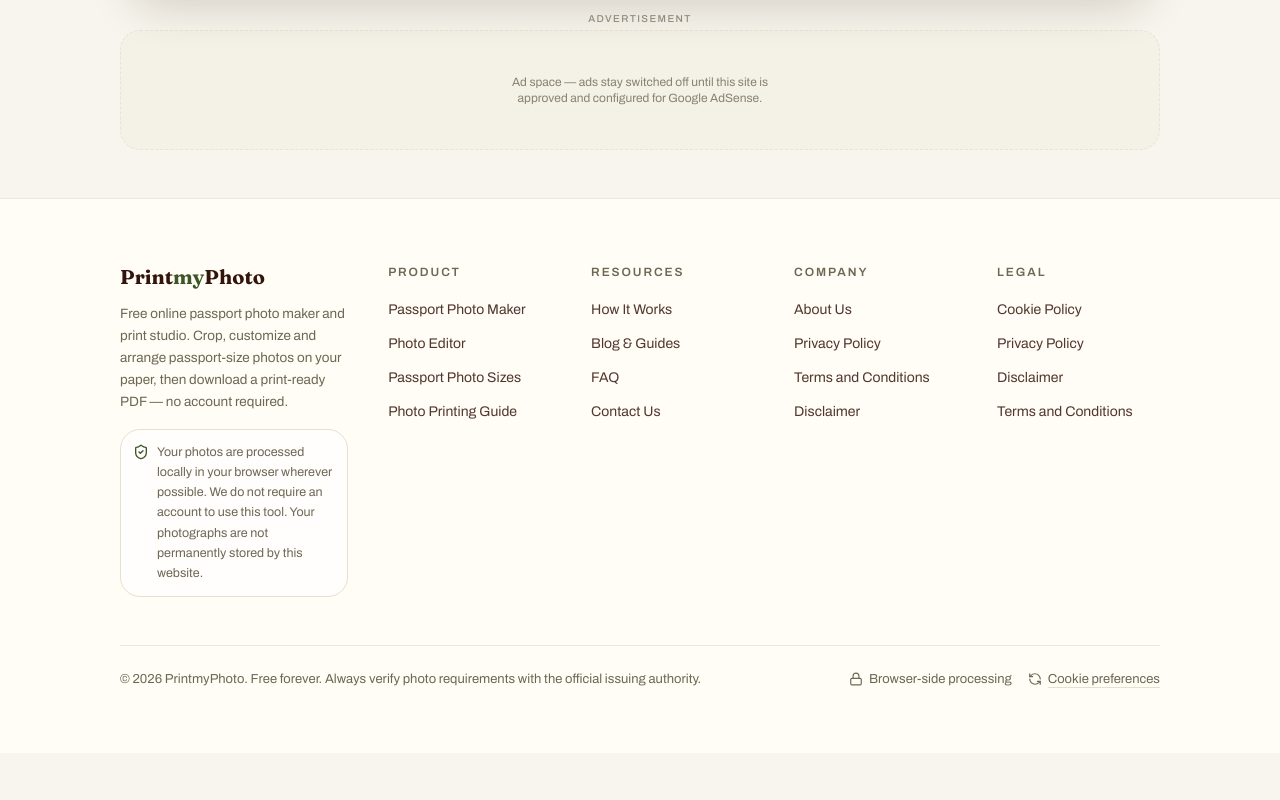
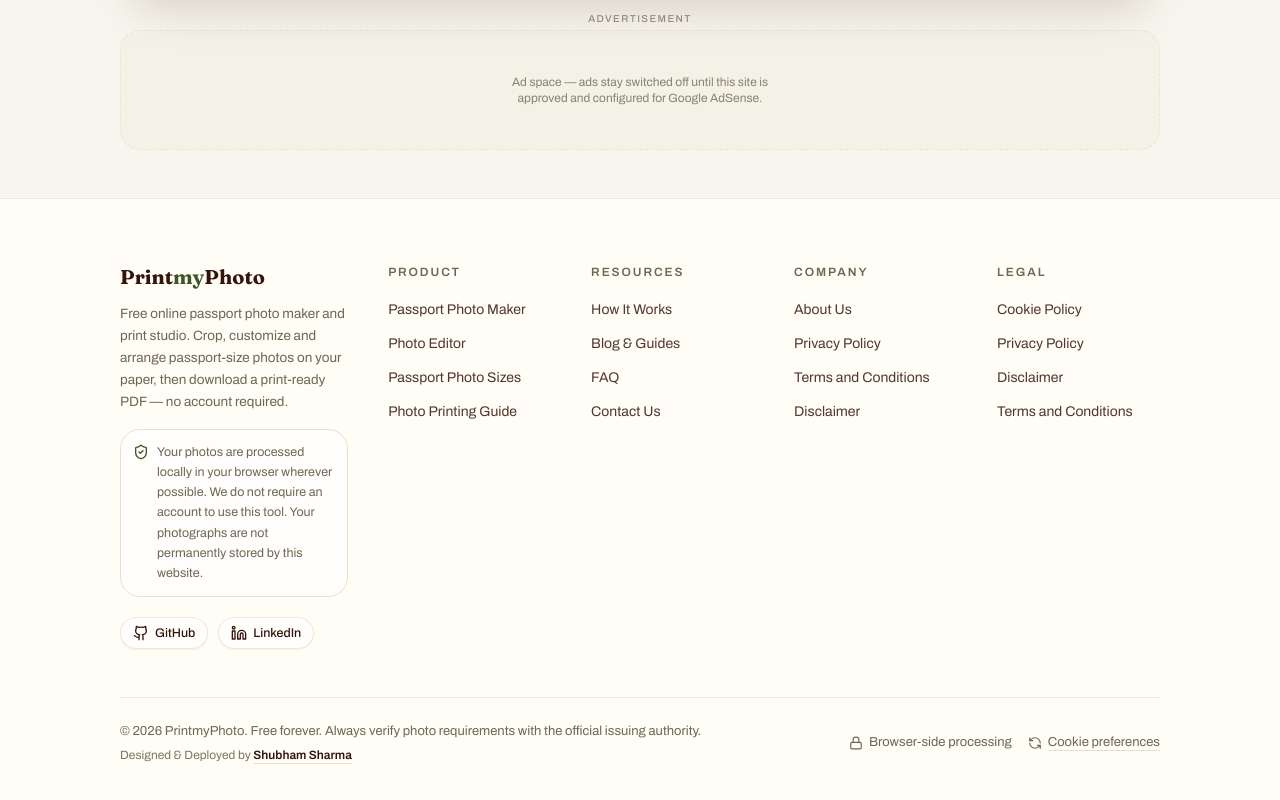
Before and after one commit to developershubham01/PrintmyPhoto, a Next.js app: page / in a window 1280 px wide. Shown: the part 6499-7299 px from the top of the page. Before the commit the page ends 7252 px from the top, so only its background shows below. Built offline with nearby package versions, Linux system fonts and the light colour scheme; no server answers.

Commit message:
feat(seo): add developer GitHub & LinkedIn to footer with tech stack, expand SEO keywords, and generate dynamic sitemap.xml with all country guides

```diff
--- a/src/app/layout.tsx
+++ b/src/app/layout.tsx
@@ -31,10 +31,28 @@ export const metadata: Metadata = {
     "passport photo A4 sheet",
     "passport photo background changer",
     "passport photo maker India",
+    "US passport photo 2x2 online",
+    "UK passport photo 35x45 mm",
+    "Canada passport photo 50x70 mm",
+    "Schengen visa photo maker",
+    "digital passport photo free",
+    "biometric passport photo maker",
+    "print passport photos Walmart Walgreens CVS",
+    "300 DPI passport photo PDF",
+    "id photo maker online free",
+    "visa photo size requirements",
+    "white background photo editor online",
   ],
   applicationName: SITE.name,
-  authors: [{ name: SITE.name }],
-  creator: SITE.name,
+  authors: [
+    { name: "Shubham", url: "https://github.com/developershubham01" },
+    { name: SITE.name, url: SITE.url },
+  ],
+  creator: "Shubham (developershubham01)",
+  publisher: SITE.name,
+  alternates: {
+    canonical: SITE.url,
+  },
   openGraph: {
     type: "website",
     siteName: SITE.name,
--- a/src/app/robots.ts
+++ b/src/app/robots.ts
@@ -10,5 +10,6 @@ export default function robots(): MetadataRoute.Robots {
       },
     ],
     sitemap: `${SITE.url}/sitemap.xml`,
+    host: SITE.url,
   };
 }
--- a/src/app/sitemap.ts
+++ b/src/app/sitemap.ts
@@ -1,31 +1,55 @@
 import type { MetadataRoute } from "next";
 import { SITE } from "@/components/seo/JsonLd";
+import { ALL_COUNTRIES } from "@/data/passport-sizes";
+import { ARTICLES } from "@/content/blog/articles";
 
 /**
- * The studio ships as a single Next.js route with virtual (hash) pages in sandbox
- * previews; in production each virtual page maps 1:1 to a real path below.
+ * Comprehensive sitemap for Google and other search engines.
+ * Dynamically indexes all static pages, 35+ country size guides, and educational articles.
  */
 export default function sitemap(): MetadataRoute.Sitemap {
   const now = new Date();
-  const paths: Array<{ path: string; priority: number; freq: "daily" | "weekly" | "monthly" }> = [
-    { path: "/", priority: 1, freq: "weekly" },
-    { path: "/passport-photo-maker", priority: 0.95, freq: "weekly" },
-    { path: "/passport-photo-sizes", priority: 0.9, freq: "monthly" },
-    { path: "/photo-printing-guide", priority: 0.8, freq: "monthly" },
-    { path: "/how-it-works", priority: 0.7, freq: "monthly" },
-    { path: "/blog", priority: 0.8, freq: "weekly" },
-    { path: "/faq", priority: 0.7, freq: "monthly" },
-    { path: "/about", priority: 0.5, freq: "monthly" },
-    { path: "/contact", priority: 0.5, freq: "monthly" },
-    { path: "/privacy-policy", priority: 0.4, freq: "monthly" },
-    { path: "/terms", priority: 0.4, freq: "monthly" },
-    { path: "/disclaimer", priority: 0.4, freq: "monthly" },
-    { path: "/cookie-policy", priority: 0.4, freq: "monthly" },
+
+  // Core static pages
+  const staticPaths: Array<{ path: string; priority: number; freq: "always" | "hourly" | "daily" | "weekly" | "monthly" | "yearly" }> = [
+    { path: "/", priority: 1.0, freq: "daily" },
+    { path: "/passport-photo-maker", priority: 0.98, freq: "daily" },
+    { path: "/editor", priority: 0.9, freq: "weekly" },
+    { path: "/passport-photo-sizes", priority: 0.95, freq: "weekly" },
+    { path: "/photo-printing-guide", priority: 0.9, freq: "weekly" },
+    { path: "/how-it-works", priority: 0.85, freq: "weekly" },
+    { path: "/faq", priority: 0.85, freq: "weekly" },
+    { path: "/blog", priority: 0.85, freq: "daily" },
+    { path: "/about", priority: 0.6, freq: "monthly" },
+    { path: "/contact", priority: 0.6, freq: "monthly" },
+    { path: "/privacy-policy", priority: 0.5, freq: "monthly" },
+    { path: "/terms", priority: 0.5, freq: "monthly" },
+    { path: "/disclaimer", priority: 0.5, freq: "monthly" },
+    { path: "/cookie-policy", priority: 0.5, freq: "monthly" },
   ];
-  return paths.map((p) => ({
+
+  const coreEntries: MetadataRoute.Sitemap = staticPaths.map((p) => ({
     url: `${SITE.url}${p.path}`,
     lastModified: now,
     changeFrequency: p.freq,
     priority: p.priority,
   }));
+
+  // Country-specific guides (e.g. /passport-photo-sizes/united-states, /india, etc.)
+  const countryEntries: MetadataRoute.Sitemap = ALL_COUNTRIES.map((c) => ({
+    url: `${SITE.url}/passport-photo-sizes/${c.id}`,
+    lastModified: now,
+    changeFrequency: "weekly" as const,
+    priority: 0.85,
+  }));
+
+  // Blog guides (e.g. /blog/print-passport-photos-on-4x6-paper, etc.)
+  const blogEntries: MetadataRoute.Sitemap = ARTICLES.map((a) => ({
+    url: `${SITE.url}/blog/${a.slug}`,
+    lastModified: new Date(a.date),
+    changeFrequency: "weekly" as const,
+    priority: 0.8,
+  }));
+
+  return [...coreEntries, ...countryEntries, ...blogEntries];
 }
--- a/src/components/layout/Footer.tsx
+++ b/src/components/layout/Footer.tsx
@@ -1,7 +1,7 @@
 "use client";
 
 import Link from "next/link";
-import { ShieldCheck, Lock, RefreshCcw } from "lucide-react";
+import { ShieldCheck, Lock, RefreshCcw, Github, Linkedin, Code2 } from "lucide-react";
 import { useConsentStore } from "@/lib/store/consent-store";
 
 const COLUMNS: Array<{ title: string; links: Array<{ label: string; href: string }> }> = [
@@ -67,6 +67,30 @@ export function Footer() {
                 this website.
               </span>
             </div>
+
+            {/* Social / Developer Links */}
+            <div className="mt-5 flex items-center gap-2.5">
+              <a
+                href="https://github.com/developershubham01"
+                target="_blank"
+                rel="noopener noreferrer"
+                className="inline-flex items-center gap-1.5 rounded-xl border border-border/70 bg-card px-3 py-1.5 text-[12.5px] font-medium text-foreground transition-all duration-150 hover:-translate-y-0.5 hover:border-alma-collard/50 hover:bg-accent hover:text-alma-collard shadow-xs"
+                aria-label="GitHub profile of Shubham"
+              >
+                <Github className="h-4 w-4" aria-hidden="true" />
+                <span>GitHub</span>
+              </a>
+              <a
+                href="https://www.linkedin.com/in/shubham-sharma395"
+                target="_blank"
+                rel="noopener noreferrer"
+                className="inline-flex items-center gap-1.5 rounded-xl border border-border/70 bg-card px-3 py-1.5 text-[12.5px] font-medium text-foreground transition-all duration-150 hover:-translate-y-0.5 hover:border-alma-accent/50 hover:bg-accent hover:text-alma-accent shadow-xs"
+                aria-label="LinkedIn profile of Shubham"
+              >
+                <Linkedin className="h-4 w-4" aria-hidden="true" />
+                <span>LinkedIn</span>
+              </a>
+            </div>
           </div>
 
           {COLUMNS.map((col) => (
@@ -90,12 +114,28 @@ export function Footer() {
           ))}
         </div>
 
-        <div className="mt-12 flex flex-col gap-3 border-t border-border/70 pt-6 text-[13px] text-muted-foreground md:flex-row md:items-center md:justify-between">
-          <p>
-            © {new Date().getFullYear()} PrintmyPhoto. Free forever. Always verify
-            photo requirements with the official issuing authority.
-          </p>
-          <div className="flex items-center gap-4">
+        <div className="mt-12 flex flex-col gap-4 border-t border-border/70 pt-6 text-[13px] text-muted-foreground md:flex-row md:items-center md:justify-between">
+          <div className="space-y-1">
+            <p>
+              © {new Date().getFullYear()} PrintmyPhoto. Free forever. Always verify
+              photo requirements with the official issuing authority.
+            </p>
+            <p className="flex flex-wrap items-center gap-x-2 gap-y-1 text-[12px] text-muted-foreground/90">
+              <span>
+                Designed &amp; Deployed by{" "}
+                <a
+                  href="https://github.com/developershubham01"
+                  target="_blank"
+                  rel="noopener noreferrer"
+                  className="font-semibold text-foreground underline decoration-border underline-offset-4 transition-colors hover:text-alma-collard"
+                >
+                  Shubham Sharma
+                </a>
+              </span>
+
+            </p>
+          </div>
+          <div className="flex flex-wrap items-center gap-4">
             <span className="inline-flex items-center gap-1.5">
               <Lock className="h-3.5 w-3.5" aria-hidden="true" /> Browser-side processing
             </span>
--- a/src/components/seo/JsonLd.tsx
+++ b/src/components/seo/JsonLd.tsx
@@ -31,6 +31,10 @@ export function organizationSchema() {
     logo: `${SITE.url}${SITE.logo}`,
     description:
       "Free online passport photo maker and print studio. Crop, customize and arrange passport-size photos on printable paper and download a print-ready PDF — no account required.",
+    sameAs: [
+      "https://github.com/developershubham01",
+      "https://www.linkedin.com/in/developershubham01",
+    ],
   };
 }
 
@@ -58,6 +62,11 @@ export function webApplicationSchema() {
     operatingSystem: "Any (browser-based)",
     browserRequirements: "Requires a modern browser with HTML5 Canvas support",
     offers: { "@type": "Offer", price: "0", priceCurrency: "USD" },
+    creator: {
+      "@type": "Person",
+      name: "Shubham",
+      url: "https://github.com/developershubham01",
+    },
     description:
       "Free passport photo maker: upload, crop, customize the background, arrange photos on 4×6, A4, Letter and other paper sizes, and download a print-ready 300 DPI PDF, JPG or PNG. No sign-up; photos are processed locally in your browser.",
     featureList: [
```
Also changed, not shown: src/lib/routes.ts (line endings or trailing spaces).
